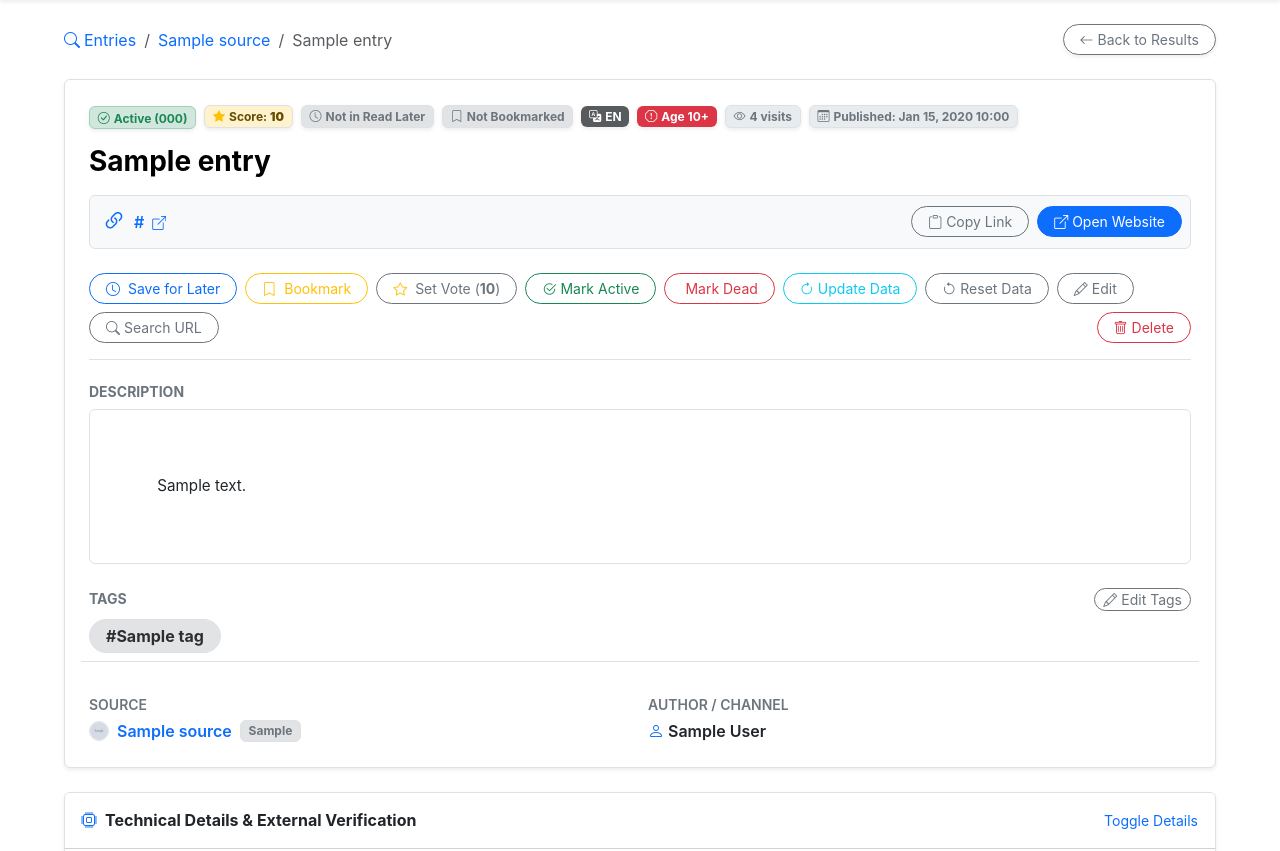
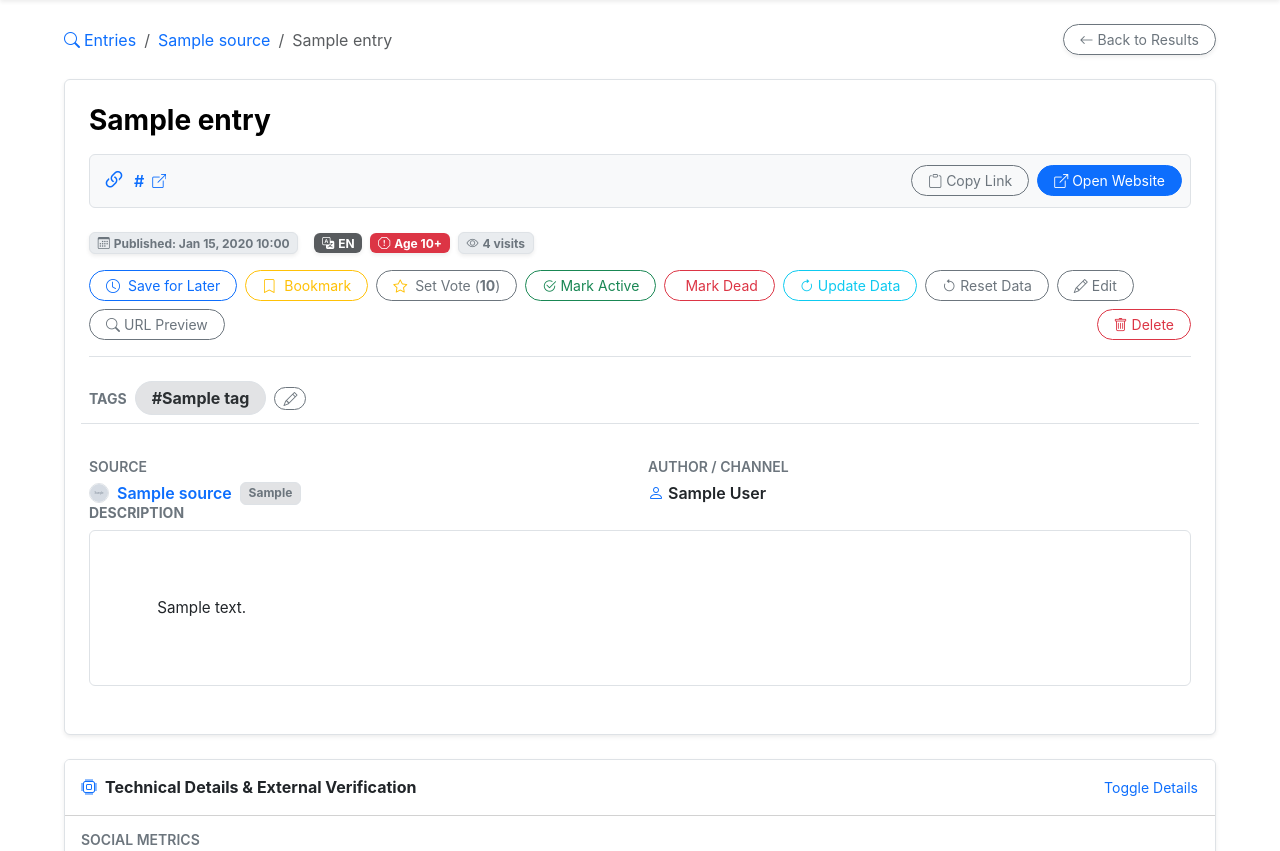
Before and after one commit to rumca-js/yafr_next, a Flask app: template yafr/templates/entries/detail.html in a window 1280 px wide. Shown: the part 63-914 px from the top of the page. Run offline with Flask 3, Linux system fonts and the light colour scheme; the template is opened without the code that fills it: most values are stand-ins (such as "Sample title", 1, 10 or a date in 2020); grey boxes marked "Sample" are stand-in pictures.

Commit message:
Reorganized entry detail

```diff
--- a/yafr/templates/entries/detail.html
+++ b/yafr/templates/entries/detail.html
@@ -94,64 +94,6 @@
   <div class="card mb-4 shadow-sm border" id="entry-detail-card" data-entry-id="{{ entry.id }}">
     <div class="card-body p-4">
 
-      <!-- Badges Header Bar -->
-      <div class="d-flex flex-wrap align-items-center gap-2 mb-3">
-        <!-- Status Badge -->
-        <span id="detail-status-badge">
-          {% if is_dead %}
-            <span class="badge bg-danger shadow-sm">
-              <i class="bi bi-skull me-1"></i>Dead Link ({{ entry.manual_status_code or entry.status_code or 400 }})
-            </span>
-          {% else %}
-            <span class="badge bg-success-subtle text-success border border-success-subtle shadow-sm">
-              <i class="bi bi-check-circle me-1"></i>Active ({{ entry.manual_status_code or entry.status_code or 200 }})
-            </span>
-          {% endif %}
-        </span>
-
-        <!-- Rating / Votes Badge -->
-        <span class="badge bg-warning-subtle text-warning-emphasis border shadow-sm">
-          <i class="bi bi-star-fill text-warning me-1"></i>Score:
-          <strong class="score-badge detail-score-badge" data-id="{{ entry.id }}">{{ entry.page_rating_votes or 0 }}</strong>
-        </span>
-
-        <!-- Read Later Badge -->
-        <span id="detail-read-later-badge" class="badge {% if is_read_later %}bg-primary{% else %}bg-secondary-subtle text-secondary border{% endif %} shadow-sm">
-          <i class="bi bi-clock{{ '-fill' if is_read_later else '' }} me-1"></i>{{ 'Read Later' if is_read_later else 'Not in Read Later' }}
-        </span>
-
-        <!-- Bookmark Badge -->
-        <span id="detail-bookmark-badge" class="badge {% if is_bookmarked %}bg-warning text-dark{% else %}bg-secondary-subtle text-secondary border{% endif %} shadow-sm">
-          <i class="bi bi-bookmark{{ '-fill' if is_bookmarked else '' }} me-1"></i>{{ 'Bookmarked' if is_bookmarked else 'Not Bookmarked' }}
-        </span>
-
-        <!-- Language Badge -->
-        {% if entry.language %}
-          <span class="badge bg-dark bg-opacity-75 text-uppercase shadow-sm">
-            <i class="bi bi-translate me-1"></i>{{ entry.language }}
-          </span>
-        {% endif %}
-
-        <!-- Age Warning Badge -->
-        {% if entry.age and entry.age > 0 %}
-          <span class="badge bg-danger shadow-sm" title="Age restricted content">
-            <i class="bi bi-exclamation-octagon me-1"></i>Age {{ entry.age }}+
-          </span>
-        {% endif %}
-
-        <!-- Visits Counter -->
-        <span class="badge bg-body-secondary text-secondary border shadow-sm">
-          <i class="bi bi-eye me-1"></i>{{ entry.page_rating_visits or 0 }} visits
-        </span>
-
-        <!-- Publication Date -->
-        {% if entry.date_published %}
-          <span class="badge bg-body-secondary text-secondary border shadow-sm">
-            <i class="bi bi-calendar3 me-1"></i>Published: {{ entry.date_published.strftime('%b %d, %Y %H:%M') }}
-          </span>
-        {% endif %}
-      </div>
-
       <!-- Title -->
       <h1 class="h3 fw-bold mb-3 text-body-emphasis">
         {{ entry.title or entry.link }}
@@ -281,13 +260,13 @@
           <i class="bi bi-pencil me-1"></i>Edit
         </a>
 
-        <!-- Search / URL Preview -->
+        <!-- URL Preview -->
         <a
           href="{{ url_for('entries.search_view', q='url=' ~ entry.link) }}"
           class="btn btn-sm btn-outline-secondary rounded-pill px-3"
           title="Search entries with this URL"
         >
-          <i class="bi bi-search me-1"></i>Search URL
+          <i class="bi bi-search me-1"></i>URL Preview
         </a>
 
         <!-- Delete Entry -->
@@ -302,34 +281,11 @@
         </button>
       </div>
 
-      <!-- Description Section -->
-      <div class="mb-4">
-        <h6 class="fw-bold text-secondary text-uppercase small mb-2">Description</h6>
-        <div class="p-3 bg-body rounded border selectable-text" style="user-select: text; -webkit-user-select: text; white-space: pre-wrap; font-size: 0.95rem; line-height: 1.6;">
-          {% if entry.description %}
-            {{ entry.description | urlize(target="_blank", rel="noopener noreferrer") | safe }}
-          {% else %}
-            <span class="text-muted fst-italic">No description available for this entry.</span>
-          {% endif %}
-        </div>
-      </div>
-
       <!-- Tags Section -->
       <div class="mb-4">
-        <div class="d-flex align-items-center justify-content-between mb-2">
-          <h6 class="fw-bold text-secondary text-uppercase small mb-0">Tags</h6>
-          <button
-            type="button"
-            class="btn btn-sm btn-outline-secondary rounded-pill px-2 py-0 btn-edit-tags"
-            data-bs-toggle="modal"
-            data-bs-target="#editTagsModal"
-            title="Edit tags for this entry"
-          >
-            <i class="bi bi-pencil me-1"></i>Edit Tags
-          </button>
-        </div>
+        <div class="d-flex flex-wrap gap-2 align-items-center" id="detail-tags-container">
+          <span class="fw-bold text-secondary text-uppercase small">Tags</span>
 
-        <div class="d-flex flex-wrap gap-2 align-items-center" id="detail-tags-container">
           {% if tags %}
             {% for tag in tags %}
               <a
```
Also changed, not shown: other parts of yafr/templates/entries/detail.html (+61 -0 lines), 2 other files.
